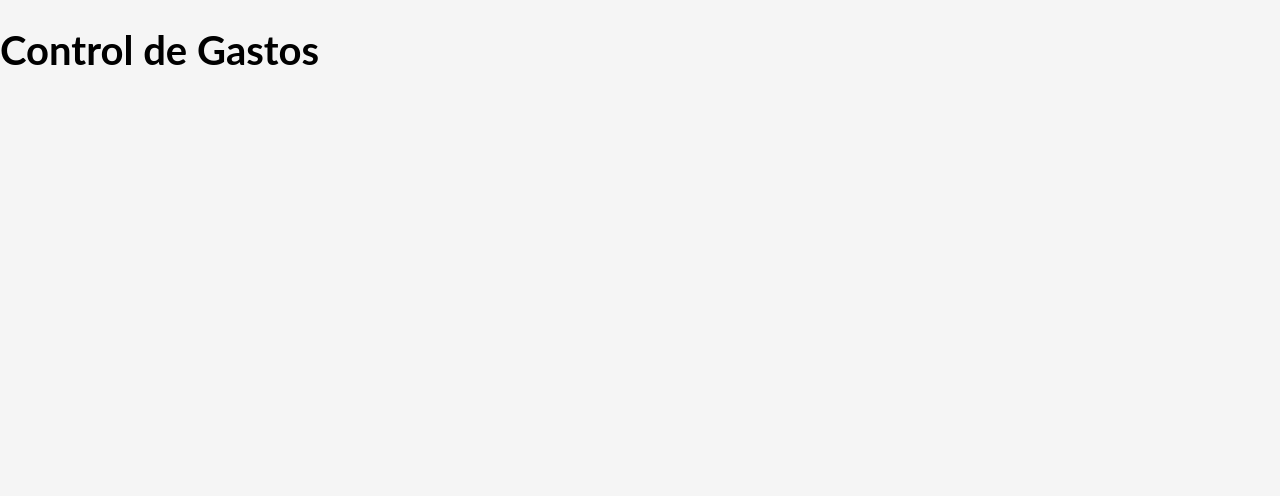
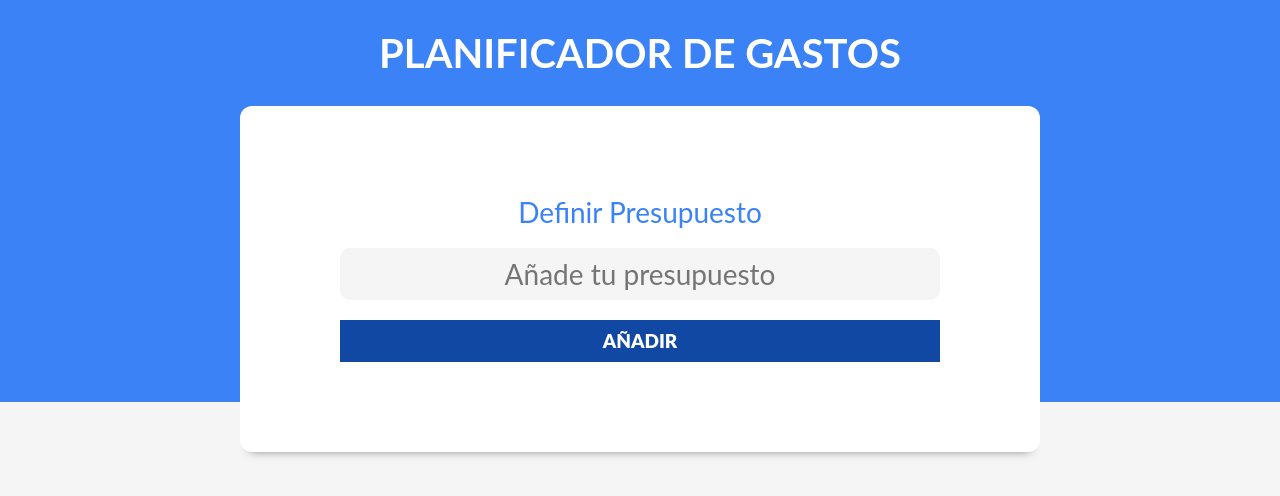
Before and after one commit to luisrlwev/control-gastos, a React (Vite) app: page / in a window 1280 px wide. Shown: the top 496 px of the page. Built offline with nearby package versions, Linux system fonts and the light colour scheme.

Commit message:
Se crearon los componentes necesarios - Clase 96

```diff
--- a/src/App.jsx
+++ b/src/App.jsx
@@ -1,9 +1,13 @@
 import { useState } from 'react'
+
+import Header from './components/Header'
 
 function App() {
 
   return (
-    <h1>Control de Gastos</h1>
+    <div>
+      <Header/>
+    </div>
   )
 }
 
--- /dev/null
+++ b/src/components/Header.jsx
@@ -0,0 +1,14 @@
+import React from 'react'
+import NuevoPresupuesto from './NuevoPresupuesto'
+
+const Header = () => {
+  return (
+    <header>
+        <h1>Planificador de Gastos</h1>
+
+        <NuevoPresupuesto/>
+    </header>
+  )
+}
+
+export default Header
--- /dev/null
+++ b/src/components/NuevoPresupuesto.jsx
@@ -0,0 +1,17 @@
+import React from 'react'
+
+const NuevoPresupuesto = () => {
+  return (
+    <div className='contenedor-presupuesto contenedor sombra'>
+        <form className='formulario'>
+            <div className='campo'>
+                <label htmlFor="">Definir Presupuesto</label>
+                <input type="text" className='nuevo-presupuesto' placeholder='Añade tu presupuesto'/>
+            </div>
+            <input type="submit" value={'Añadir'}/>
+        </form>
+    </div>
+  )
+}
+
+export default NuevoPresupuesto
```
